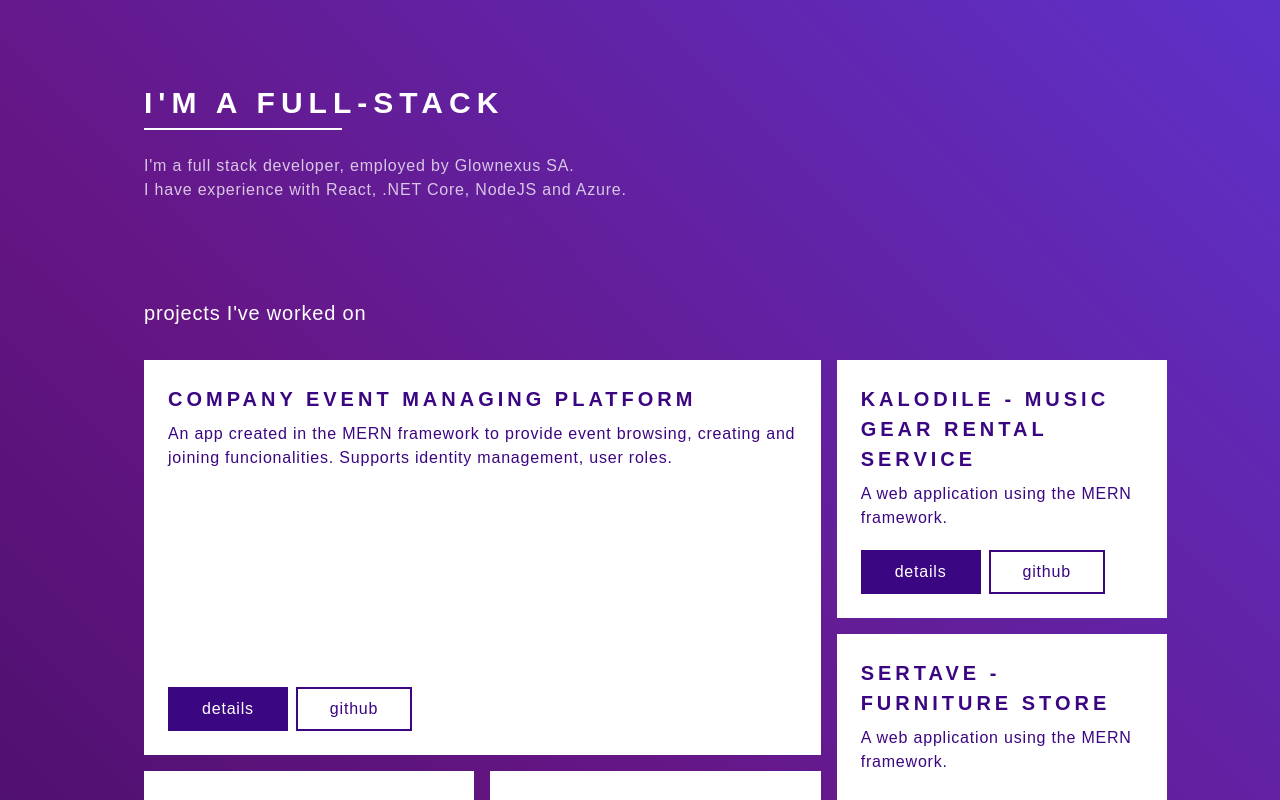
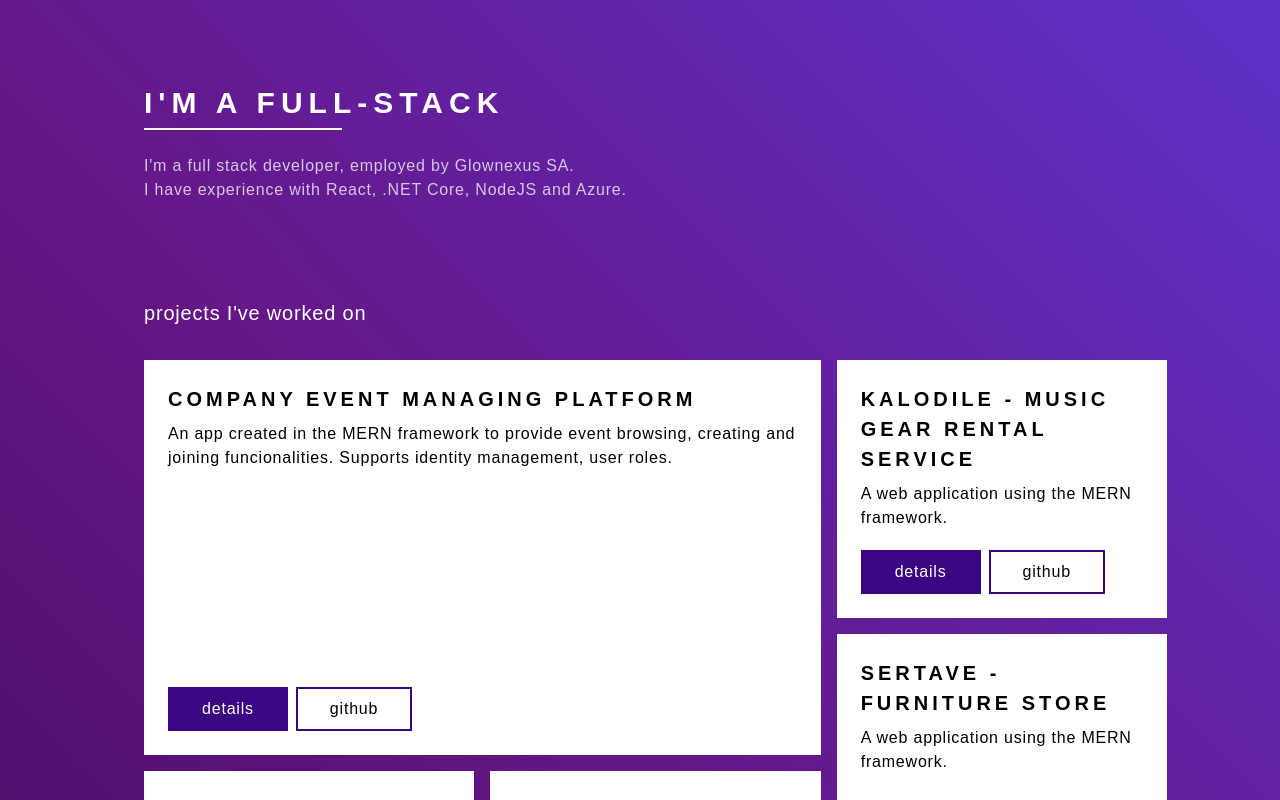
Before and after one commit to danielagg/personal-website-ts, a React (Create React App) app: page / in a window 1280 px wide. Shown: the top 800 px of the page. Built offline with nearby package versions, Linux system fonts and the light colour scheme.

Commit message:
Moved primary blue to extend tailwind config, refactor

```diff
--- a/src/App.tsx
+++ b/src/App.tsx
@@ -10,6 +10,7 @@ import { InitialState } from "./state/InitialState";
 import LandingContainer from "./components/Landing/LandingContainer";
 import PortfolioItemPageContainer from "./components/PortfolioItem/PortfolioItemPageContainer";
 import NotFoundPage from "./components/NotFound/NotFoundPage";
+import Footer from "./components/Footer/Footer";
 
 const App = () => {
   return (
@@ -28,6 +29,7 @@ const App = () => {
             </Switch>
           </PortfolioContext.Provider>
         </Router>
+        <Footer />
       </div>
     </div>
   );
--- a/src/components/Landing/LandingContainer.tsx
+++ b/src/components/Landing/LandingContainer.tsx
@@ -4,7 +4,6 @@ import React from "react";
 import LandingHeader from "./LandingHeader";
 import PortfolioItemCardContainer from "../Portfolio/PortfolioItemCardContainer";
 import About from "../About/About";
-import Footer from "../Footer/Footer";
 
 const LandingContainer = () => {
   return (
@@ -12,7 +11,6 @@ const LandingContainer = () => {
       <LandingHeader />
       <PortfolioItemCardContainer />
       <About />
-      <Footer />
     </>
   );
 };
--- a/src/components/Portfolio/PortfolioItemCard.tsx
+++ b/src/components/Portfolio/PortfolioItemCard.tsx
@@ -11,7 +11,7 @@ type PortfolioItemCardProp = {
 
 const PortfolioItemCard = ({ item }: PortfolioItemCardProp) => {
   return (
-    <div className="relative bg-white p-6 primary-blue h-full w-full">
+    <div className="relative bg-white p-6 primaryBlue h-full w-full">
       <p className="text-xl uppercase font-raleway-bold wide-letter-spacing">
         {item.name}
       </p>
--- a/src/components/PortfolioItem/PortfolioItemPageContainer.tsx
+++ b/src/components/PortfolioItem/PortfolioItemPageContainer.tsx
@@ -34,7 +34,7 @@ const PortfolioItemPageContainer = (props: PortfolioItemPageContainerProps) => {
 
   if (currentProject) {
     return (
-      <div className="text-white lg:mt-8">
+      <div className="text-white lg:mt-8 mb-12">
         <ul>
           {currentProject.keywords && currentProject.keywords.map((item, i) => <li className="inline-block text-xs lg:text-base mr-4 my-2 p-2 bg-purple-600 opacity-75" key={i}>#{item}</li> )}
         </ul>
@@ -77,7 +77,7 @@ const PortfolioItemPageContainer = (props: PortfolioItemPageContainerProps) => {
               {currentProject.technologies.map((item, i) => <li className="ml-4 p-1 opacity-75" key={i}>{item}</li> )}
             </ul>
           </div>
-          <div className="hidden lg:block lg:bg-white lg:p-10 primary-blue font-raleway-bold flex-grow-0 flex-shrink-0 lg:w-1/3">
+          <div className="hidden lg:block lg:bg-white lg:p-10 text-primaryBlue font-raleway-bold flex-grow-0 flex-shrink-0 lg:w-1/3">
             <ul className="mt-4">
               {currentProject.technologies.map((item, i) => <li className={`${i !== 0 ? "mt-4" : "mt-0"} text-lg ml-4 p-1`} key={i}>{item}</li> )}
             </ul>
--- a/src/components/Shared/Button/Button.tsx
+++ b/src/components/Shared/Button/Button.tsx
@@ -29,13 +29,22 @@ const Button = ({
   url
 }: ButtonProp) => {
   const staticContainerStyle = "inline-block cursor-pointer";
-  const whiteVariantStlye = "bg-white primary-blue border-2 border-white";
+  const whiteVariantStlye = "bg-white text-primaryBlue border-2 border-white";
   const blueVariantStlye =
-    "bg-primary-blue text-white border-2 border-primary-blue";
+    "bg-primaryBlue text-white border-2 border-primaryBlue";
   const blueBorderOnlyVariantStlye =
-    "bg-white border-2 border-primary-blue primary-blue";
+    "bg-white border-2 border-primaryBlue primaryBlue";
   const whiteBorderOnlyVariantStlye =
     "bg-transparent border-2 border-white text-white";
+
+  const whiteVariantHoverStyle =
+    "hover:text-black hover:bg-indigo-300 hover:border-indigo-300";
+  const blueVariantHoverStyle =
+    "hover:text-black hover:bg-indigo-300 hover:border-indigo-300";
+  const blueBorderOnlyVariantHoverStyle =
+    "hover:text-black hover:bg-indigo-300 hover:border-indigo-300"
+  const whiteBorderOnlyVariantHoverStyle =
+    "hover:text-black hover:bg-indigo-300 hover:border-indigo-300"
 
   const getContainerStyle = (): string => {
     return (
@@ -50,13 +59,13 @@ const Button = ({
   const getVariantSpecificStyles = (): string => {
     switch (variant) {
       case Variant.White:
-        return whiteVariantStlye;
+        return whiteVariantStlye + " " + whiteVariantHoverStyle;
       case Variant.Blue:
-        return blueVariantStlye;
+        return blueVariantStlye + " " + blueVariantHoverStyle;
       case Variant.BlueBorderOnly:
-        return blueBorderOnlyVariantStlye;
+        return blueBorderOnlyVariantStlye + " " + blueBorderOnlyVariantHoverStyle;
       case Variant.WhiteBorderOnly:
-        return whiteBorderOnlyVariantStlye;
+        return whiteBorderOnlyVariantStlye + " " + whiteBorderOnlyVariantHoverStyle;
       default:
         return "";
     }
--- a/src/styles/main.css
+++ b/src/styles/main.css
@@ -6,20 +6,8 @@
 @import url("https://fonts.googleapis.com/css?family=Raleway:400,700,800&display=swap");
 @import "styles/animations.css";
 
-.primary-blue {
-  color: rgb(59, 6, 129);
-}
-
-.bg-primary-blue {
-  background: rgb(59, 6, 129);
-}
-
 .bg-primary-blue-gradient {
   background: linear-gradient(45deg, #390a58 0, #651685 50%, #5e31c9 100%);
-}
-
-.border-primary-blue {
-  border-color: rgb(59, 6, 129);
 }
 
 .font-raleway {
--- a/tailwind.config.js
+++ b/tailwind.config.js
@@ -1,6 +1,14 @@
 module.exports = {
   theme: {
-    extend: {}
+    extend: {
+      colors: {
+        primaryBlue: {
+          default: '#3b0681',
+          dark: '#202e78',
+          gradient: 'linear-gradient(45deg, #390a58 0, #651685 50%, #5e31c9 100%)'
+        }
+      }
+    }
   },
   variants: {},
   plugins: []
```
